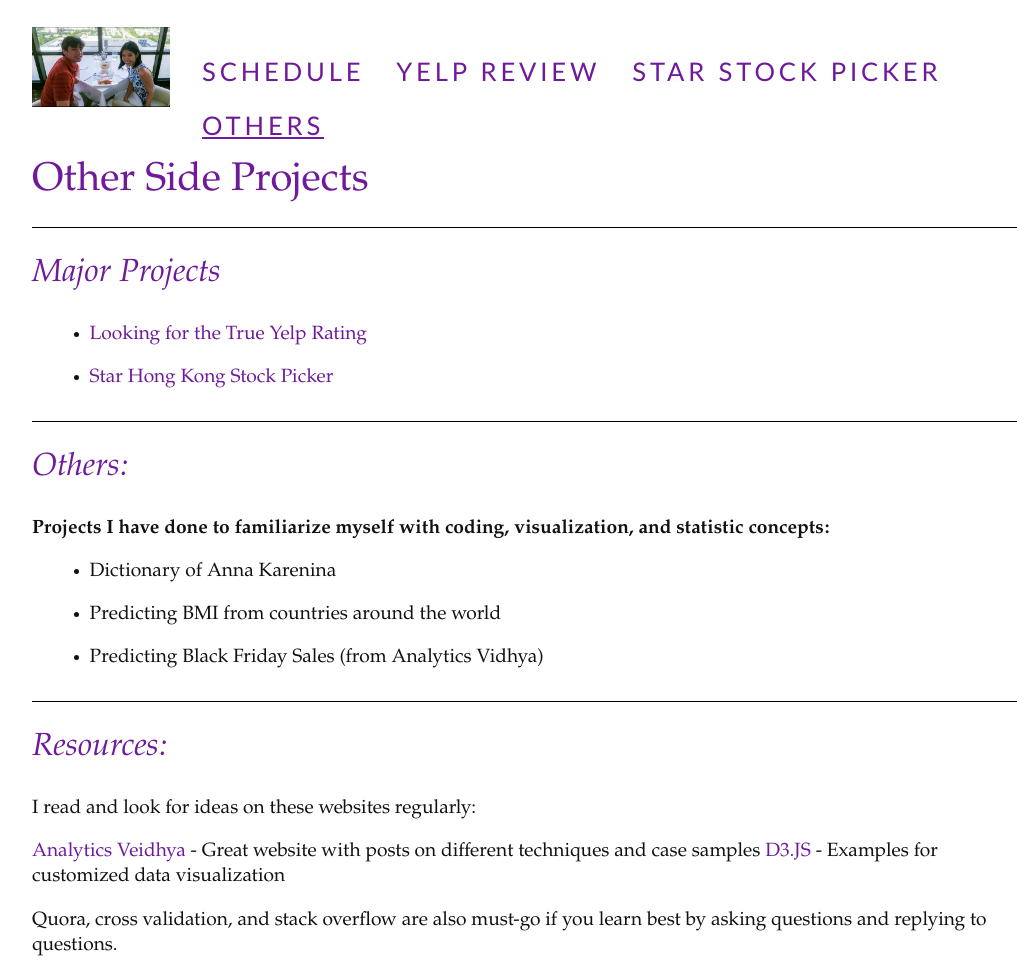
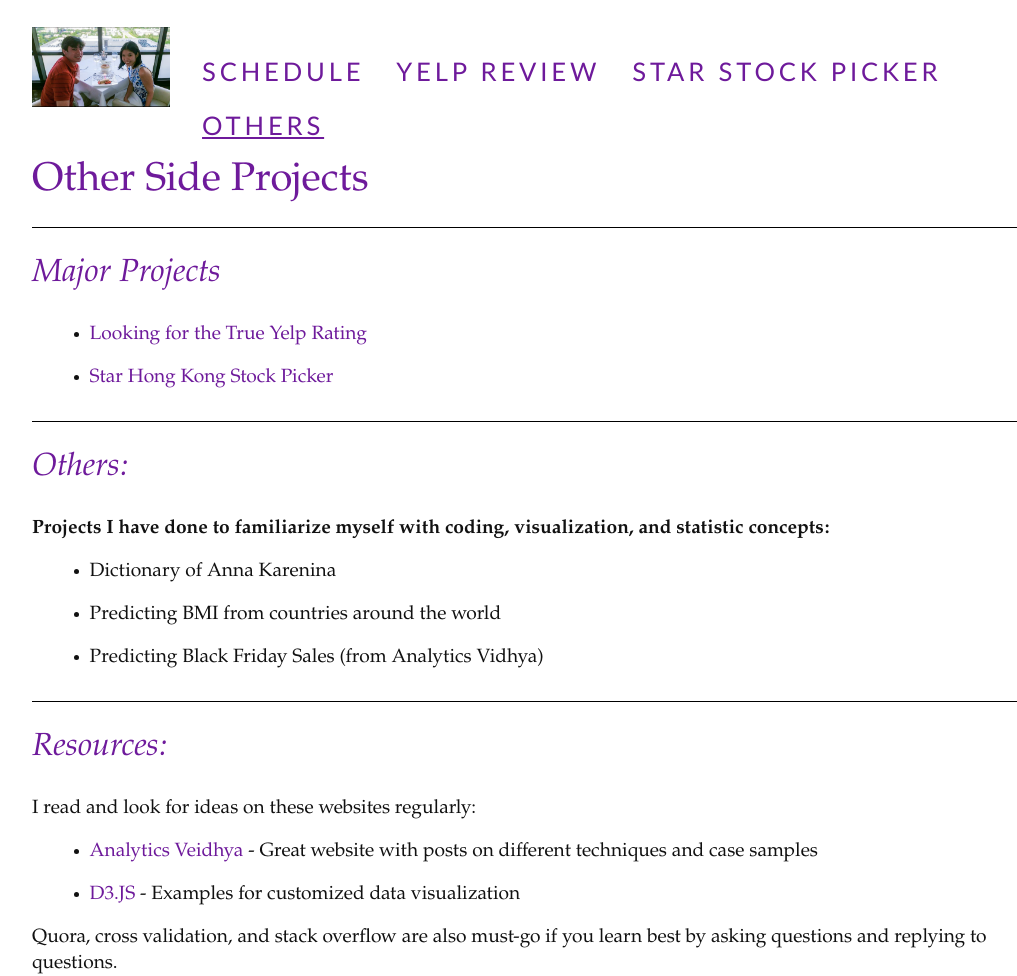
Before and after one commit to vionwinnie/old_website, a Jekyll site: the page built from material.md, in a window 1280 px wide. Shown: the whole page, without its empty margins (32-1049 px from the left). Built offline with Jekyll 4.4.1, drawn with Linux system fonts in a browser that asks for light colours; nearby versions of some CDN libraries.

```diff
--- a/material.md
+++ b/material.md
@@ -23,8 +23,8 @@ noline: 1
 ## Resources:
 I read and look for ideas on these websites regularly:
 
-[Analytics Veidhya](https://www.analyticsvidhya.com/) - Great website with posts on different techniques and case samples
-[D3.JS](https://github.com/d3/d3/wiki/Gallery) - Examples for customized data visualization
+- [Analytics Veidhya](https://www.analyticsvidhya.com/) - Great website with posts on different techniques and case samples
+- [D3.JS](https://github.com/d3/d3/wiki/Gallery) - Examples for customized data visualization
 
 
 Quora, cross validation, and stack overflow are also must-go if you learn best by asking questions and replying to questions.
```
